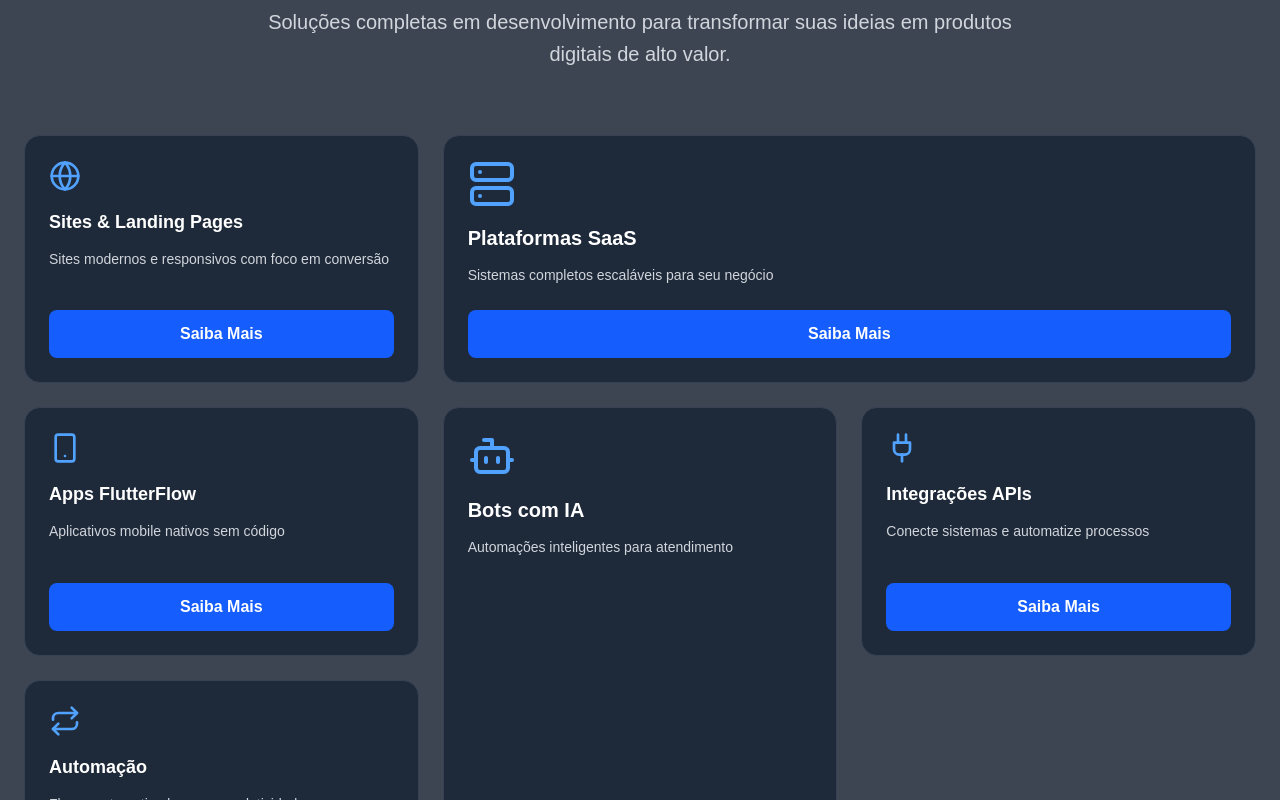
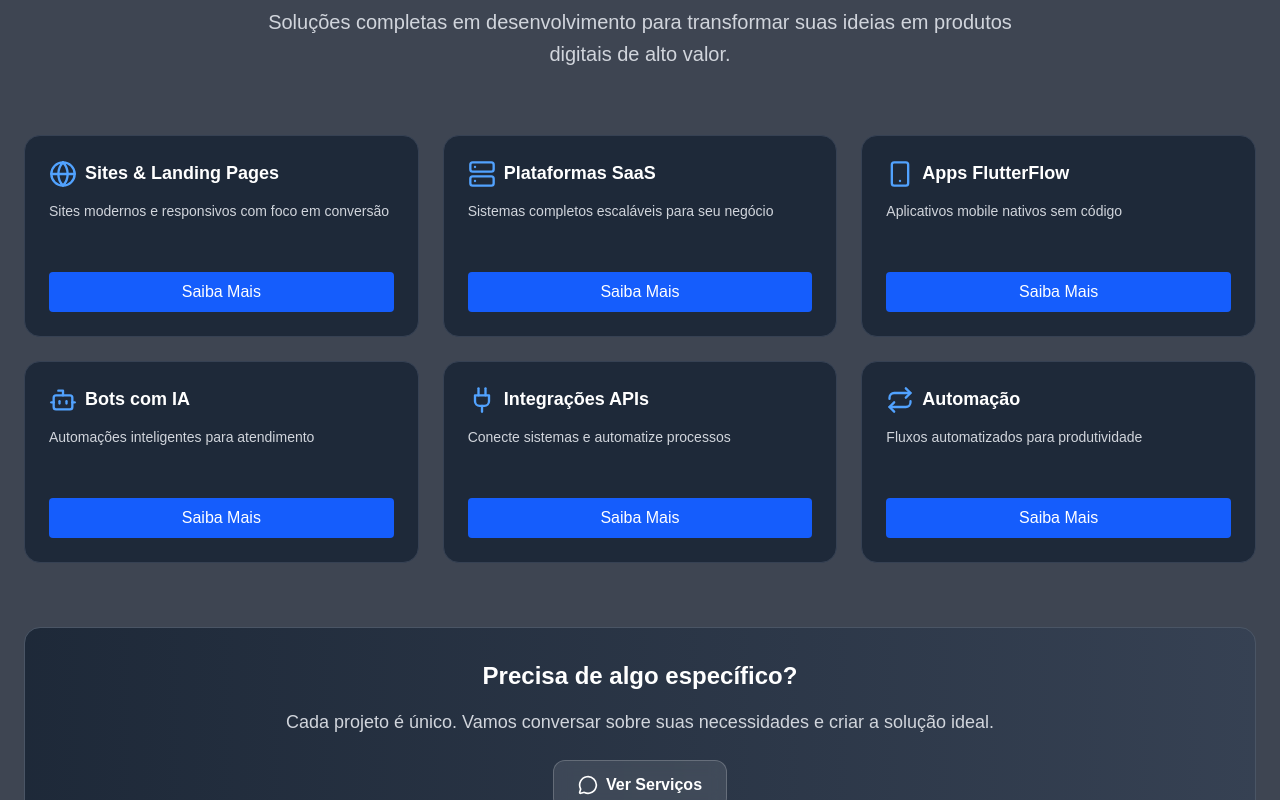
Before and after one commit to JE4NVRG/jeanvargas.dev, a Next.js app: page / in a window 1280 px wide. Shown: the part 6520-7320 px from the top of the page. Built offline with nearby package versions, Linux system fonts and the light colour scheme.

Commit message:
feat(servicos): otimiza seção com grade responsiva, altura uniforme e WhatsApp personalizado

```diff
--- a/src/app/page.tsx
+++ b/src/app/page.tsx
@@ -87,8 +87,6 @@ const projetosDestaque = [
 // 1. titulo: Nome do serviço
 // 2. descricao: Descrição detalhada do serviço
 // 3. icon: Ícone do Lucide React (Globe, Server, Smartphone, etc.)
-// 4. destaque: true para destacar o serviço (background diferenciado)
-// 5. tamanho: "normal" | "wide" | "tall" (define o tamanho do card no grid)
 
 const servicos = [
   {
@@ -96,48 +94,36 @@ const servicos = [
     titulo: "Sites & Landing Pages",
     descricao: "Sites modernos e responsivos com foco em conversão",
     icon: Globe,
-    destaque: false,
-    tamanho: "normal",
   },
   {
     id: 2,
     titulo: "Plataformas SaaS",
     descricao: "Sistemas completos escaláveis para seu negócio",
     icon: Server,
-    destaque: true,
-    tamanho: "wide",
   },
   {
     id: 3,
     titulo: "Apps FlutterFlow",
     descricao: "Aplicativos mobile nativos sem código",
     icon: Smartphone,
-    destaque: false,
-    tamanho: "normal",
   },
   {
     id: 4,
     titulo: "Bots com IA",
     descricao: "Automações inteligentes para atendimento",
     icon: Bot,
-    destaque: true,
-    tamanho: "tall",
   },
   {
     id: 5,
     titulo: "Integrações APIs",
     descricao: "Conecte sistemas e automatize processos",
     icon: Plug,
-    destaque: false,
-    tamanho: "normal",
   },
   {
     id: 6,
     titulo: "Automação",
     descricao: "Fluxos automatizados para produtividade",
     icon: Repeat,
-    destaque: false,
-    tamanho: "normal",
   },
 ];
 
@@ -262,53 +248,45 @@ const ServiceCard = ({
   servico: (typeof servicos)[0];
   index: number;
 }) => {
-  const getGridClasses = () => {
-    switch (servico.tamanho) {
-      case "wide":
-        return "md:col-span-2";
-      case "tall":
-        return "md:row-span-2";
-      default:
-        return "";
-    }
-  };
-
   return (
     <motion.div
-      className={`group relative overflow-hidden rounded-2xl bg-gray-800 border border-gray-700 hover:border-gray-600 transition-all duration-300 ${getGridClasses()}`}
-      initial={{ opacity: 0, y: 30 }}
+      className="h-full min-h-[200px] group relative overflow-hidden rounded-2xl bg-gray-800 border border-gray-700 hover:border-gray-600 transition-all duration-300 focus-visible:outline focus-visible:outline-2 focus-visible:outline-blue-500"
+      initial={{ opacity: 0, y: 20 }}
       whileInView={{ opacity: 1, y: 0 }}
+      transition={{ duration: 0.5, delay: index * 0.1 }}
       viewport={{ once: true }}
-      transition={{ duration: 0.6, delay: index * 0.1 }}
-      whileHover={{ scale: 1.02 }}
+      whileHover={{ scale: 1.02, y: -2 }}
     >
-      <div className="p-6 h-full flex flex-col justify-between">
-        <div>
-          <div className="mb-4">
-            <servico.icon
-              size={servico.destaque ? 48 : 32}
-              className="text-blue-400 mb-4"
-            />
+      <div className="h-full min-h-[200px] flex flex-col justify-between p-6">
+        {/* Conteúdo principal */}
+        <div className="flex-1">
+          {/* Ícone e título alinhados horizontalmente */}
+          <div className="flex items-center gap-2 mb-3">
+            <servico.icon size={28} className="text-blue-400 flex-shrink-0" />
+            <h3 className="font-semibold text-lg text-white leading-tight">
+              {servico.titulo}
+            </h3>
           </div>
-          <h3
-            className={`font-bold text-white mb-3 ${
-              servico.destaque ? "text-xl" : "text-lg"
-            }`}
-          >
-            {servico.titulo}
-          </h3>
+
+          {/* Descrição */}
           <p className="text-gray-300 text-sm leading-relaxed">
             {servico.descricao}
           </p>
         </div>
 
-        <motion.button
-          className="mt-6 w-full bg-blue-600 hover:bg-blue-700 text-white font-semibold py-3 px-4 rounded-lg transition-colors duration-200"
+        {/* Botão com WhatsApp personalizado */}
+        <motion.a
+          href={`https://wa.me/5511948477047?text=Olá Jean! Quero saber mais sobre ${encodeURIComponent(
+            servico.titulo
+          )}`}
+          target="_blank"
+          rel="noopener noreferrer"
+          className="mt-4 bg-blue-600 hover:bg-blue-700 text-white font-medium py-2 px-4 rounded transition-colors duration-200 text-center focus-visible:outline focus-visible:outline-2 focus-visible:outline-blue-400 block"
           whileHover={{ scale: 1.02 }}
           whileTap={{ scale: 0.98 }}
         >
           Saiba Mais
-        </motion.button>
+        </motion.a>
       </div>
     </motion.div>
   );
@@ -873,8 +851,8 @@ export default function Home() {
             </p>
           </motion.div>
 
-          {/* Bento Grid */}
-          <div className="grid grid-cols-1 md:grid-cols-2 lg:grid-cols-3 gap-6 auto-rows-fr">
+          {/* Grade Responsiva de Serviços */}
+          <div className="grid gap-6 sm:grid-cols-2 lg:grid-cols-3 auto-rows-[1fr]">
             {servicos.map((servico, index) => (
               <ServiceCard key={servico.id} servico={servico} index={index} />
             ))}
```
Also changed, not shown: 1 other file (tests, documents, lock files or other folders).
